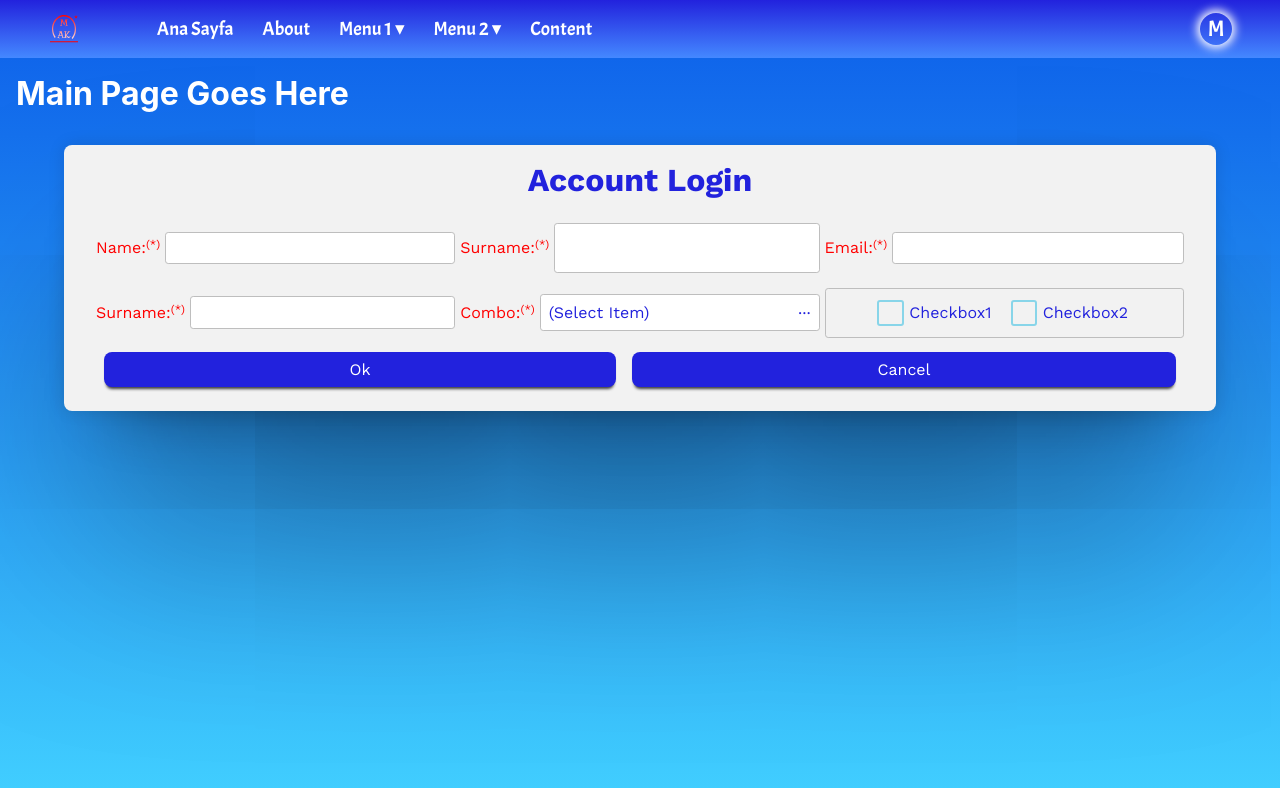
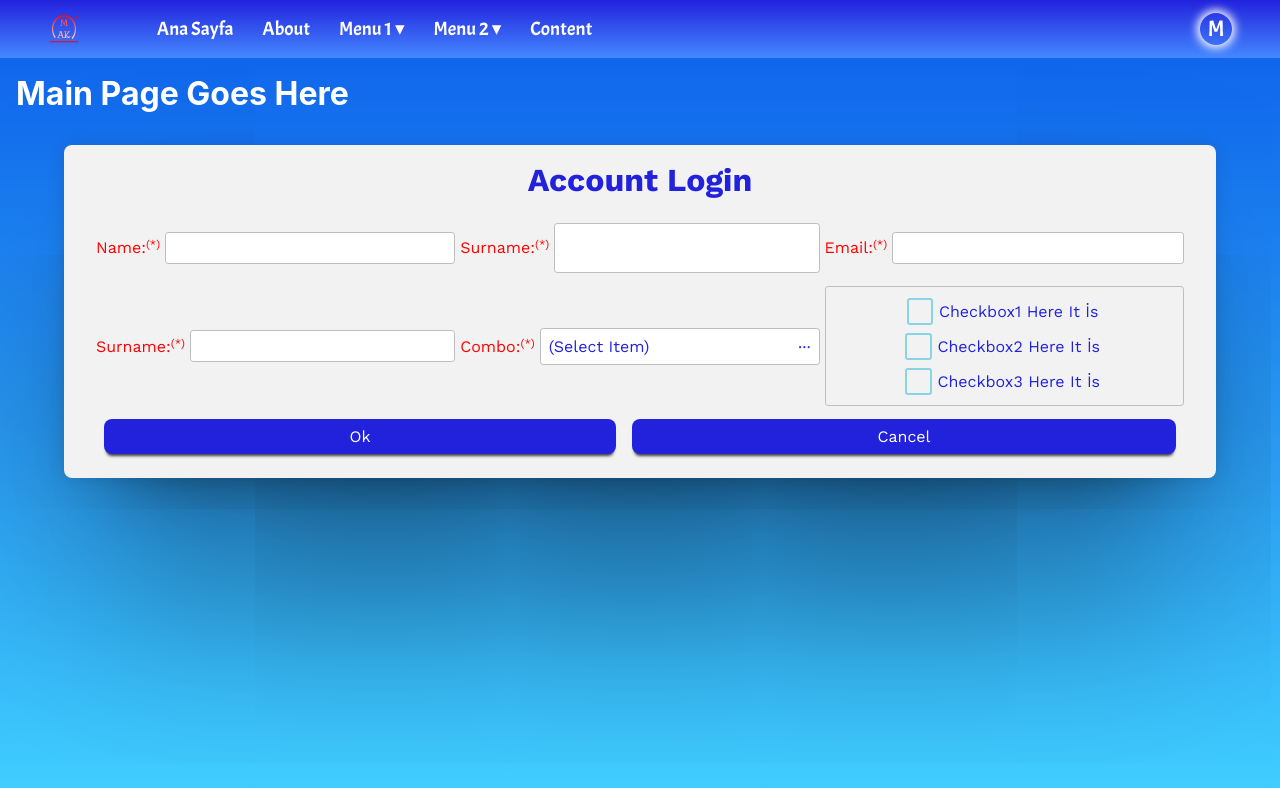
Before and after one commit to mehmetak78/react-components-mak, a React (Create React App) app: page / in a window 1280 px wide. Shown: the top 788 px of the page. Built offline with nearby package versions, Linux system fonts and the light colour scheme.

Commit message:
checkbox

```diff
--- a/public/css/styles.css
+++ b/public/css/styles.css
@@ -675,7 +675,7 @@ textarea:focus,
   font-size: 1rem;
   padding: 0 0.5rem;
 }
-.textbox .checkbox-item input[type=checkbox], .textarea .checkbox-item input[type=checkbox], .combobox .checkbox-item input[type=checkbox], .checkbox .checkbox-item input[type=checkbox] {
+.textbox .checkbox-item .checkbox, .textarea .checkbox-item .checkbox, .combobox .checkbox-item .checkbox, .checkbox .checkbox-item .checkbox {
   display: none;
 }
 .textbox .checkbox-item label, .textarea .checkbox-item label, .combobox .checkbox-item label, .checkbox .checkbox-item label {
@@ -713,6 +713,7 @@ textarea:focus,
 
 .checkbox-group {
   display: flex;
+  flex-wrap: wrap;
   background: none;
 }
 
--- a/public/scss/default/_forms.scss
+++ b/public/scss/default/_forms.scss
@@ -203,7 +203,7 @@ textarea,
     align-items: center;
     font-size: 1rem;
     padding: 0 0.5rem;
-    input[type="checkbox"] {
+    .checkbox {
       display: none;
     }
 
@@ -246,16 +246,14 @@ textarea,
 
 .checkbox-group {
   display: flex;
+  flex-wrap: wrap;
   background: none;
-
 }
 
 .checkbox-group-column {
-
   flex-direction: column;
   align-items: center;
   justify-content: center;
-
 }
 .checkbox-group-row {
   flex-direction: row;
--- a/src/App.js
+++ b/src/App.js
@@ -14,7 +14,7 @@ window.onclick = function(event) {
   if (!event.target.classList.contains("nav-item")) {
     closeAllDropDown();
   }
-  if (!event.target.classList.contains("checkBox")) {
+  if (!event.target.classList.contains("checkbox")) {
     cancelFocusCheckBoxGroup();
   }
 
--- a/src/components/formComponents/CheckBox.js
+++ b/src/components/formComponents/CheckBox.js
@@ -8,7 +8,7 @@ const CheckBox = (props) => {
   return (
     <div className= {"checkbox " +className} >
       <div className="checkbox-item" >
-        <input type="checkbox" className="checkBox" id={item.id} onClick={checkBoxClicked}/>
+        <input type="checkbox" className="checkbox" id={item.id} onClick={checkBoxClicked}/>
         <label htmlFor={item.id}>{item.label}</label>
       </div>
     </div>
--- a/src/pages/PageForm1.js
+++ b/src/pages/PageForm1.js
@@ -55,8 +55,9 @@ const PageForm1 = () => {
         <CheckBoxGroup
           checkBoxItems = {
             [
-              {id: "checkbox1", name: "checkbox1", label: "Checkbox1"},
-              {id: "checkbox2", name: "checkbox2", label: "Checkbox2"}
+              {id: "checkbox1", name: "checkbox1", label: "Checkbox1 Here It İs"},
+              {id: "checkbox2", name: "checkbox2", label: "Checkbox2 Here It İs"},
+              {id: "checkbox3", name: "checkbox3", label: "Checkbox3 Here It İs"},
             ]
           }
           flex
```
Also changed, not shown: 1 other file (tests, documents, lock files or other folders).
